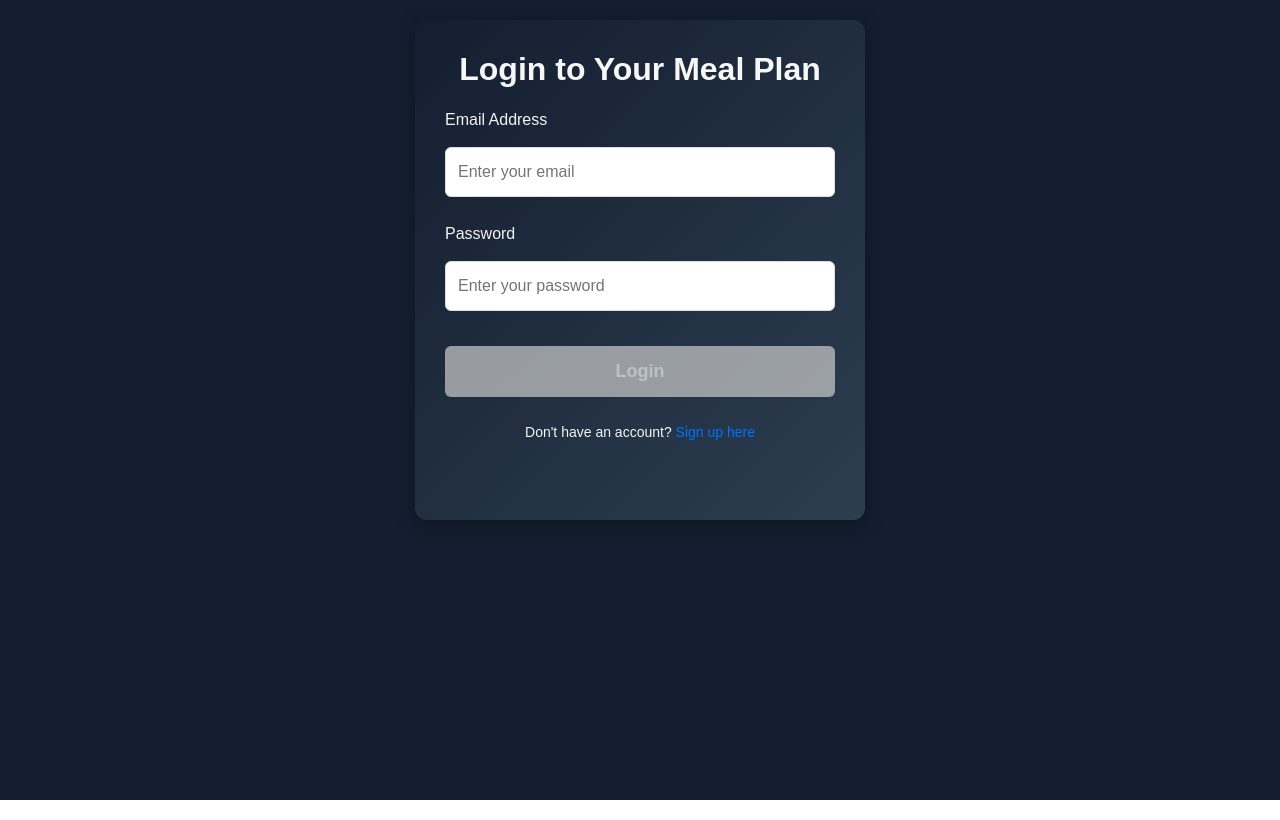
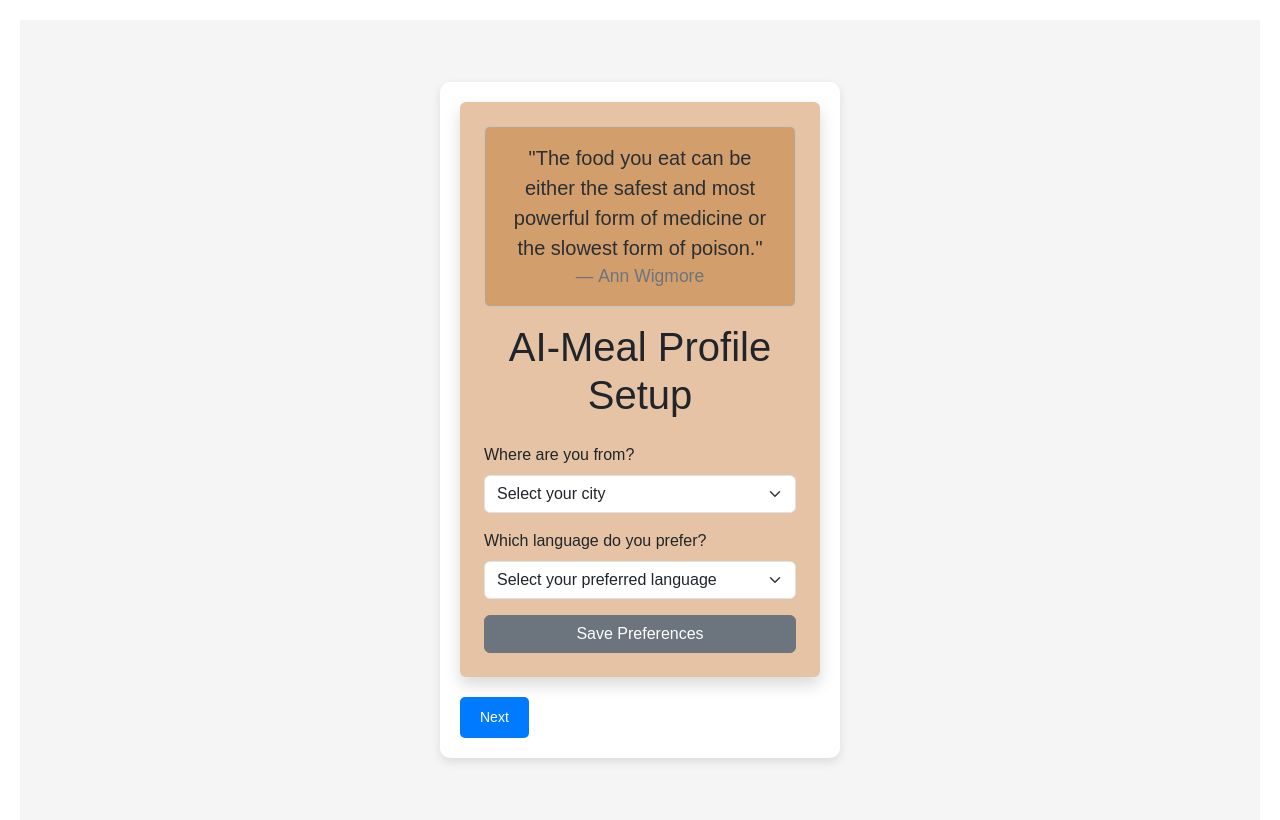
Before and after one commit to suphinhazainarr/ai-meal-subscription, an Angular app in the folder frontend/ai-meal/: page /subscription/page2 in a window 1280 px wide. Before the commit this address led to /login. Built offline with nearby package versions, Linux system fonts and the light colour scheme.

Commit message:
city component done

```diff
--- /dev/null
+++ b/frontend/ai-meal/src/app/subscription/age/age.component.html
@@ -0,0 +1 @@
+<p>age works!</p>
--- a/frontend/ai-meal/src/app/subscription/city/city.component.css
+++ b/frontend/ai-meal/src/app/subscription/city/city.component.css
@@ -0,0 +1,11 @@
+body {
+    background-color: #E0D4C9; /* Light beige background for the body */
+  }
+
+  .container {
+    background-color: #e5c3a4; /* Slightly darker beige for the container */
+  }
+
+  .alert {
+    background-color: #d29e6c;
+  }
--- a/frontend/ai-meal/src/app/subscription/city/city.component.html
+++ b/frontend/ai-meal/src/app/subscription/city/city.component.html
@@ -1,24 +1,3 @@
-<!DOCTYPE html>
-<html lang="en">
-<head>
-  <meta charset="UTF-8">
-  <meta name="viewport" content="width=device-width, initial-scale=1.0">
-  <title>AI-Meal Preferences</title>
-  <!-- Bootstrap CSS -->
-  <link href="https://cdn.jsdelivr.net/npm/bootstrap@5.3.0/dist/css/bootstrap.min.css" rel="stylesheet">
-  <style>
-    body {
-      background-color: #E0D4C9; /* Light beige background for the body */
-    }
-    .container {
-      background-color: #e5c3a4; /* Slightly darker beige for the container */
-    }
-    .alert{
-        background-color: #d29e6c;
-    }
-  </style>
-</head>
-<body class="d-flex justify-content-center align-items-center vh-100">
 <div class="container p-4 rounded shadow" style="max-width: 500px;">
   <!-- Quote Section -->
   <div class="alert alert-secondary text-center" role="alert">
@@ -30,11 +9,11 @@
 
   <!-- Form Section -->
   <h1 class="text-center mb-4">AI-Meal Profile Setup</h1>
-    <form id="preferenceForm">
+  <form id="preferenceForm" (ngSubmit)="onSubmit()">
     <!-- City Dropdown -->
     <div class="mb-3">
       <label for="city" class="form-label">Where are you from?</label>
-        <select id="city" name="city" class="form-select" required>
+      <select id="city" name="city" class="form-select" required [(ngModel)]="city">
         <option value="" disabled selected>Select your city</option>
         <option value="kochi">Kochi</option>
         <option value="mumbai">Mumbai</option>
@@ -54,7 +33,7 @@
     <!-- Language Dropdown -->
     <div class="mb-3">
       <label for="language" class="form-label">Which language do you prefer?</label>
-        <select id="language" name="language" class="form-select" required>
+      <select id="language" name="language" class="form-select" required [(ngModel)]="language">
         <option value="" disabled selected>Select your preferred language</option>
         <option value="english">English</option>
         <option value="hindi">Hindi</option>
@@ -73,19 +52,3 @@
     <button type="submit" class="btn btn-secondary w-100">Save Preferences</button>
   </form>
 </div>
-
-  <!-- JavaScript for Form Submission -->
-  <script>
-    document.getElementById('preferenceForm').addEventListener('submit', function(e) {
-      e.preventDefault();
-      const city = document.getElementById('city').value;
-      const language = document.getElementById('language').value;
-
-    //   alert(Thank you! Your preferences have been saved.\nCity: ${city}\nLanguage: ${language});
-    });
-  </script>
-
-  <!-- Bootstrap JS (Optional, only needed if using Bootstrap JS components) -->
-  <script src="https://cdn.jsdelivr.net/npm/bootstrap@5.3.0/dist/js/bootstrap.bundle.min.js"></script>
-</body>
-</html>
--- a/frontend/ai-meal/src/app/subscription/city/city.component.ts
+++ b/frontend/ai-meal/src/app/subscription/city/city.component.ts
@@ -1,11 +1,27 @@
+import { CommonModule } from '@angular/common';
 import { Component } from '@angular/core';
+import { FormsModule } from '@angular/forms';
+import { BrowserModule } from '@angular/platform-browser';
+import { Router } from '@angular/router';
 
 @Component({
   selector: 'app-city',
-  imports: [],
+  imports: [CommonModule,FormsModule],
   templateUrl: './city.component.html',
   styleUrl: './city.component.css'
 })
 export class CityComponent {
+  city: string = '';
+  language: string = '';
 
+  constructor(private router: Router) {}
+
+  onSubmit() {
+    // Save preferences (you can add your logic here)
+    console.log('City:', this.city);
+    console.log('Language:', this.language);
+
+    // Navigate to the next step (e.g., weight)
+    // this.router.navigate(['../weight'], { relativeTo: this.router.url });
+  }
 }
--- a/frontend/ai-meal/src/app/subscription/page1/page1.component.html
+++ b/frontend/ai-meal/src/app/subscription/page1/page1.component.html
@@ -7,6 +7,9 @@
     <!-- Bootstrap CSS -->
     <link href="https://cdn.jsdelivr.net/npm/bootstrap@5.3.0/dist/css/bootstrap.min.css" rel="stylesheet">
     <style>
+        html{
+            overflow-x: hidden;
+        }
         :root {
             --primary-color: #dacfc5;
             --secondary-color: #e0d4c9;
@@ -19,6 +22,12 @@
             background-color: var(--secondary-color);
             color: var(--text-color);
             line-height: 1.6;
+            overflow-x: hidden;
+            margin: 0; padding: 0;
+        }
+
+        .container {
+            max-width: 100%; /* Ensures the container doesn't exceed the viewport width */
         }
 
         header {
--- /dev/null
+++ b/frontend/ai-meal/src/app/subscription/subscription/subscription.component.css
@@ -0,0 +1,50 @@
+/* Center the subscription container */
+.subscription-container {
+    display: flex;
+    justify-content: center;
+    align-items: center;
+    height: 100vh; /* Full viewport height */
+    background-color: #f5f5f5; /* Light background */
+  }
+
+  /* Set a fixed width for the subscription content */
+  .subscription-content {
+    width: 400px; /* Slightly larger than mobile screen width */
+    padding: 20px;
+    background-color: white;
+    border-radius: 10px;
+    box-shadow: 0 4px 10px rgba(0, 0, 0, 0.1);
+  }
+
+  /* Style the navigation buttons */
+  .navigation-buttons {
+    display: flex;
+    justify-content: space-between;
+    margin-top: 20px;
+  }
+
+  .btn {
+    padding: 10px 20px;
+    border: none;
+    border-radius: 5px;
+    cursor: pointer;
+    font-size: 14px;
+  }
+
+  .btn-next {
+    background-color: #007bff; /* Blue color for Next button */
+    color: white;
+  }
+
+  .btn-back {
+    background-color: #6c757d; /* Gray color for Back button */
+    color: white;
+  }
+
+  .btn-next:hover {
+    background-color: #0056b3; /* Darker blue on hover */
+  }
+
+  .btn-back:hover {
+    background-color: #5a6268; /* Darker gray on hover */
+  }
--- /dev/null
+++ b/frontend/ai-meal/src/app/subscription/subscription/subscription.component.html
@@ -0,0 +1,12 @@
+<div class="subscription-container">
+    <div class="subscription-content">
+      <!-- Child components will be rendered here -->
+      <router-outlet></router-outlet>
+
+      <!-- Navigation buttons -->
+      <div class="navigation-buttons">
+        <button *ngIf="showBackButton()" (click)="navigateBack()" class="btn btn-back">Back</button>
+        <button *ngIf="showNextButton()" (click)="navigateNext()" class="btn btn-next">Next</button>
+      </div>
+    </div>
+  </div>
--- /dev/null
+++ b/frontend/ai-meal/src/app/subscription/subscription/subscription.component.ts
@@ -0,0 +1,43 @@
+import { CommonModule } from '@angular/common';
+import { Component } from '@angular/core';
+import { Router, ActivatedRoute, RouterOutlet } from '@angular/router';
+
+@Component({
+  selector: 'app-subscription',
+  imports:[RouterOutlet,CommonModule],
+  templateUrl: './subscription.component.html',
+  styleUrls: ['./subscription.component.css'],
+})
+export class SubscriptionComponent {
+  // Define the order of child routes
+  private routeOrder = ['page2', 'location', 'weight', 'height'];
+  private currentRouteIndex = 0;
+
+  constructor(private router: Router, private route: ActivatedRoute) {}
+
+  // Navigate to the next child route
+  navigateNext() {
+    if (this.currentRouteIndex < this.routeOrder.length - 1) {
+      this.currentRouteIndex++;
+      this.router.navigate([this.routeOrder[this.currentRouteIndex]], { relativeTo: this.route });
+    }
+  }
+
+  // Navigate to the previous child route
+  navigateBack() {
+    if (this.currentRouteIndex > 0) {
+      this.currentRouteIndex--;
+      this.router.navigate([this.routeOrder[this.currentRouteIndex]], { relativeTo: this.route });
+    }
+  }
+
+  // Show the "Back" button if not on the first route
+  showBackButton(): boolean {
+    return this.currentRouteIndex > 0;
+  }
+
+  // Show the "Next" button if not on the last route
+  showNextButton(): boolean {
+    return this.currentRouteIndex < this.routeOrder.length - 1;
+  }
+}
```
Also changed, not shown: frontend/ai-meal/src/app/app.routes.ts (+7 -0 lines), frontend/ai-meal/src/app/subscription/age/age.component.ts (added, +11 -0 lines), frontend/ai-meal/src/app/subscription/age/age.component.css (added), 2 other files (tests, documents, lock files or other folders). Lines whose indentation alone changed are shown as unchanged.
